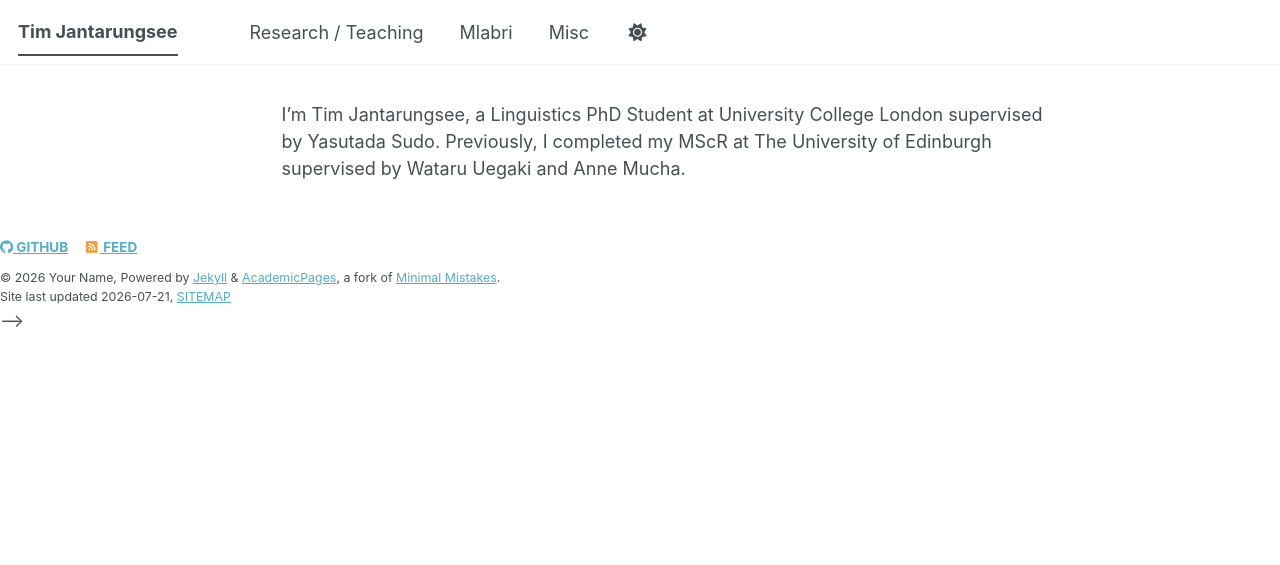
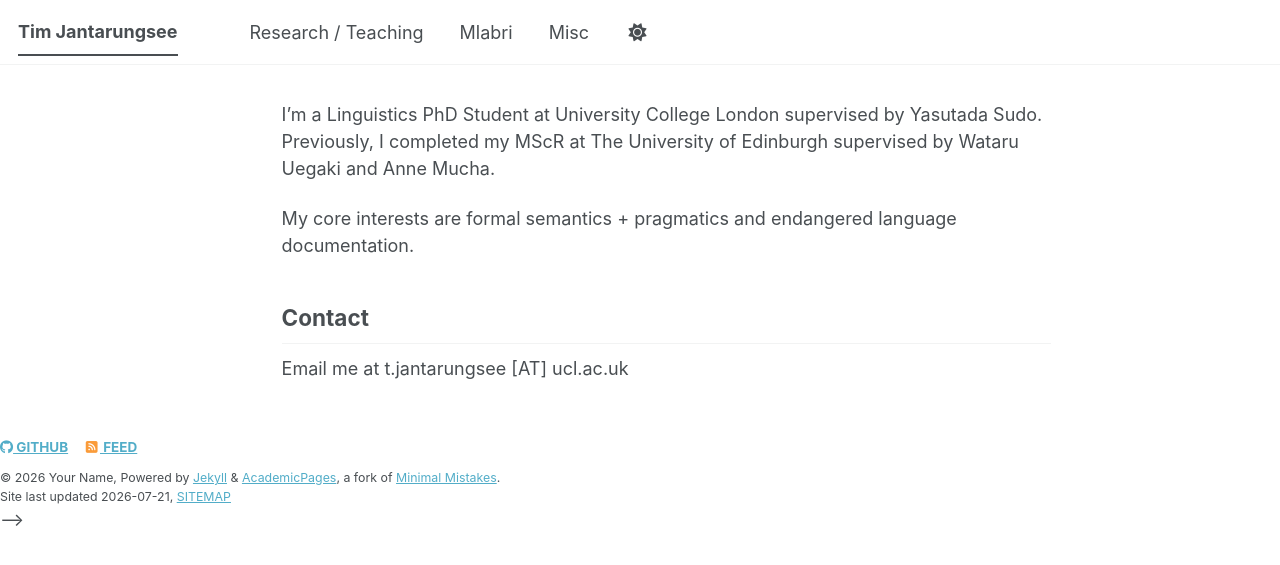
Before and after one commit to timjantarungsee/timjantarungsee.github.io, a Jekyll site: the page built from _pages/about.md, in a window 1280 px wide. Shown: the top 565 px of the page. Built offline with Jekyll 4.4.1, drawn with Linux system fonts in a browser that asks for light colours; a script bundle is joined from its source files by our own code; library files that are not in the unit come from our copies.

Commit message:
Update about.md

```diff
--- a/_pages/about.md
+++ b/_pages/about.md
@@ -7,4 +7,10 @@ redirect_from:
   - /about.html
 ---
 
-I'm Tim Jantarungsee, a Linguistics PhD Student at University College London supervised by Yasutada Sudo. Previously, I completed my MScR at The University of Edinburgh supervised by Wataru Uegaki and Anne Mucha.
+I'm a Linguistics PhD Student at University College London supervised by Yasutada Sudo. Previously, I completed my MScR at The University of Edinburgh supervised by Wataru Uegaki and Anne Mucha.
+
+My core interests are formal semantics + pragmatics and endangered language documentation.
+
+
+## Contact
+Email me at t.jantarungsee [AT] ucl.ac.uk
```
